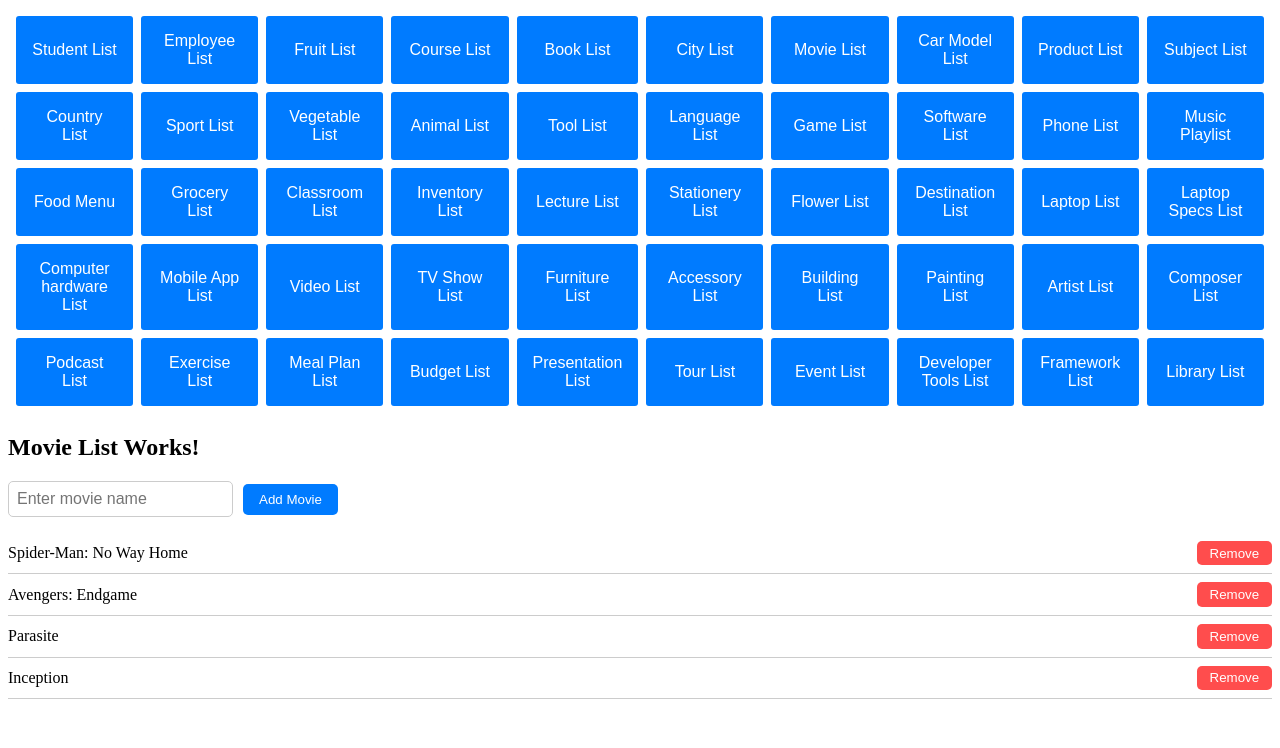
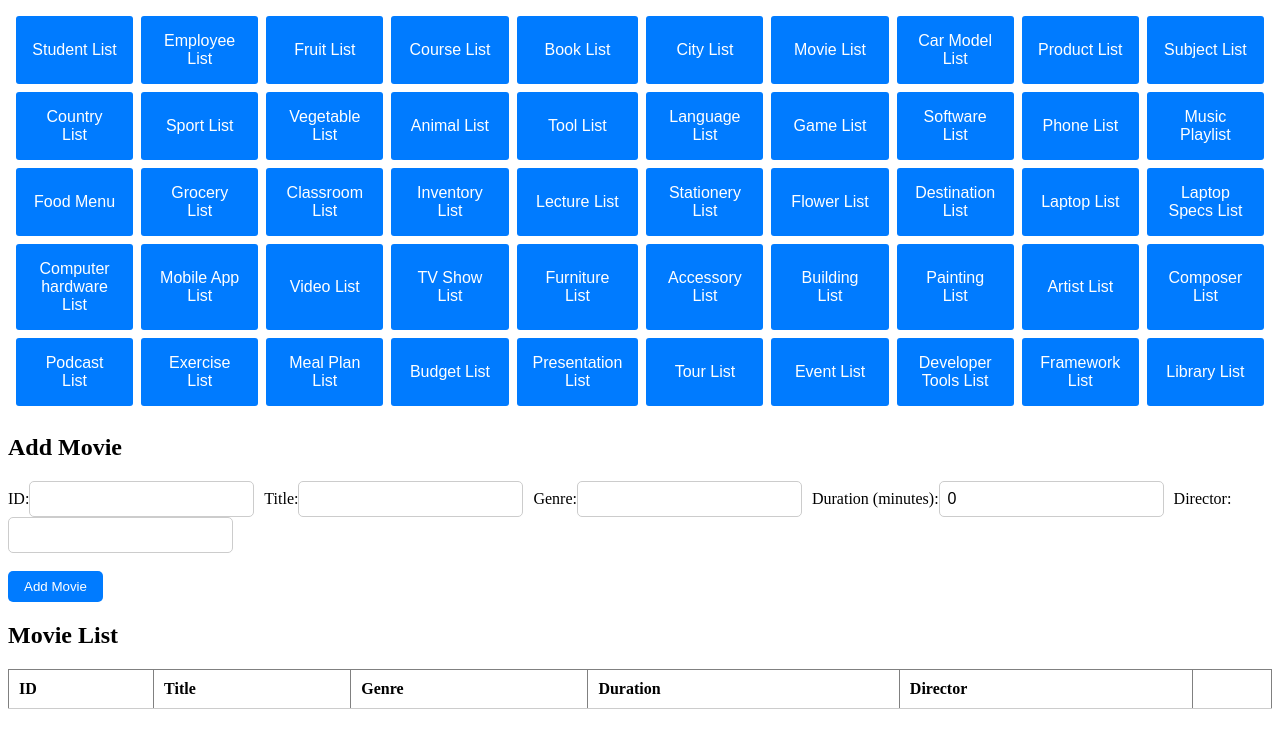
Before and after one commit to RodelDecio/AngularTSDataStructures, an Angular app: page /movielist in a window 1280 px wide. Shown: the top 748 px of the page. Built offline with nearby package versions, Linux system fonts and the light colour scheme.

Commit message:
#7movielistservices

```diff
--- a/src/app/app.routes.ts
+++ b/src/app/app.routes.ts
@@ -6,6 +6,7 @@ import {FruitListComponent} from "./components/fruitlist/fruitlist.component";
 import {CourselistComponent} from "./components/courselist/courselist.component";
 import {BookListComponent} from "./components/booklist/booklist.component";
 import {CityListComponent} from "./components/citylist/citylist.component";
+import {MovieListComponent} from "./components/movielist/movielist.component";
 
 export const routes: Routes = [
   {
@@ -38,6 +39,11 @@ export const routes: Routes = [
     component: CityListComponent,
     path: 'citylist',
   },
+  {
+    title: 'Movie List',
+    component: MovieListComponent,
+    path: 'movielist',
+  },
 ];
 @NgModule({
   imports: [RouterModule.forRoot(routes)],
--- a/src/app/components/movielist/movielist.component.css
+++ b/src/app/components/movielist/movielist.component.css
@@ -1,5 +1,9 @@
+.movie-form {
+  margin-bottom: 20px;
+}
 
-input[type="text"] {
+input[type="text"],
+input[type="number"] {
   padding: 0.5rem;
   margin-right: 10px;
   border: 1px solid #ccc;
@@ -24,36 +28,22 @@ button.btn-primary:hover {
   background-color: #0056b3;
 }
 
-ul {
-  list-style: none;
-  padding: 0;
+table {
+  width: 100%;
+  border-collapse: collapse;
 }
 
-li {
-  display: flex;
-  justify-content: space-between;
-  align-items: center;
-  padding: 0.5rem 0;
+td, th {
+  padding: 10px;
+  text-align: left;
   border-bottom: 1px solid #ccc;
 }
 
-li button {
+.remove-btn {
   background-color: #ff4d4d;
   color: white;
-  padding: 0.3rem 0.8rem;
 }
 
-li button:hover {
+.remove-btn:hover {
   background-color: #e60000;
 }
-
-@media (max-width: 768px) {
-  input[type="text"] {
-    width: 100%;
-    margin-bottom: 10px;
-  }
-
-  button.btn-primary {
-    width: 100%;
-  }
-}
--- a/src/app/components/movielist/movielist.component.html
+++ b/src/app/components/movielist/movielist.component.html
@@ -1,13 +1,49 @@
-<div>
-  <h2>Movie List Works!</h2>
+<div class="movie-form">
+  <h2>Add Movie</h2>
+  <form (submit)="addMovie()">
+    <label for="id">ID:</label>
+    <input type="text" id="id" [(ngModel)]="id" name="id" required />
 
-  <input type="text" [(ngModel)]="movie" placeholder="Enter movie name" />
-  <button class="btn btn-primary" (click)="addMovie()">Add Movie</button>
+    <label for="title">Title:</label>
+    <input type="text" id="title" [(ngModel)]="title" name="title" required />
 
-  <ul>
-    <li *ngFor="let movie of movieList; let i = index">
-      {{ movie }}
-      <button (click)="removeMovie(i)">Remove</button>
-    </li>
-  </ul>
+    <label for="genre">Genre:</label>
+    <input type="text" id="genre" [(ngModel)]="genre" name="genre" required />
+
+    <label for="duration">Duration (minutes):</label>
+    <input type="number" id="duration" [(ngModel)]="duration" name="duration" required />
+
+    <label for="director">Director:</label>
+    <input type="text" id="director" [(ngModel)]="director" name="director" required /><br><br>
+
+    <button type="submit" class="btn btn-primary">Add Movie</button>
+  </form>
 </div>
+
+<div class="movie-list">
+  <h2>Movie List</h2>
+  <table border="1">
+    <thead>
+    <tr>
+      <th>ID</th>
+      <th>Title</th>
+      <th>Genre</th>
+      <th>Duration</th>
+      <th>Director</th>
+      <th></th>
+    </tr>
+    </thead>
+    <tbody>
+    <tr *ngFor="let movie of movies; let i = index">
+      <td>{{ movie.id }}</td>
+      <td>{{ movie.title }}</td>
+      <td>{{ movie.genre }}</td>
+      <td>{{ movie.duration }}</td>
+      <td>{{ movie.director }}</td>
+      <td>
+        <button (click)="removeMovie(i)" class="remove-btn">Remove</button>
+      </td>
+    </tr>
+    </tbody>
+  </table>
+</div>
--- a/src/app/components/movielist/movielist.component.ts
+++ b/src/app/components/movielist/movielist.component.ts
@@ -1,4 +1,6 @@
 import { Component } from '@angular/core';
+import { MovieListService } from '../../services/movielist/movielist.service';
+import { Movie } from '../../interface/movie';
 
 @Component({
   selector: 'app-movielist',
@@ -6,18 +8,31 @@ import { Component } from '@angular/core';
   styleUrls: ['./movielist.component.css']
 })
 export class MovieListComponent {
+  movies: Movie[] = [];
+  id: string = '';
+  title: string = '';
+  genre: string = '';
+  duration: number = 0;
+  director: string = '';
 
-  movieList: string[] = ['Spider-Man: No Way Home', 'Avengers: Endgame', 'Parasite', 'Inception'];
-  movie: string = '';
+  constructor(private movieListService: MovieListService) {
+    this.movies = this.movieListService.getMovies();
+  }
 
   addMovie(): void {
-    if (this.movie.trim()) {
-      this.movieList.push(this.movie.trim());
-      this.movie = '';
-    }
+    this.movieListService.addMovie(this.id, this.title, this.genre, this.duration, this.director);
+    this.clearForm();
   }
 
   removeMovie(index: number): void {
-    this.movieList.splice(index, 1);
+    this.movieListService.removeMovie(index);
+  }
+
+  private clearForm(): void {
+    this.id = '';
+    this.title = '';
+    this.genre = '';
+    this.duration = 0;
+    this.director = '';
   }
 }
--- /dev/null
+++ b/src/app/interface/movie.ts
@@ -0,0 +1,7 @@
+export interface Movie {
+  id: string;
+  title: string;
+  genre: string;
+  duration: number;
+  director: string;
+}
--- /dev/null
+++ b/src/app/services/movielist/movielist.service.ts
@@ -0,0 +1,23 @@
+import { Injectable } from '@angular/core';
+import { Movie } from '../../interface/movie';
+
+@Injectable({
+  providedIn: 'root',
+})
+export class MovieListService {
+  private movies: Movie[] = [];
+
+  constructor() {}
+
+  addMovie(id: string, title: string, genre: string, duration: number, director: string): void {
+    this.movies.push({ id, title, genre, duration, director });
+  }
+
+  getMovies(): Movie[] {
+    return this.movies;
+  }
+
+  removeMovie(index: number): void {
+    this.movies.splice(index, 1);
+  }
+}
```
Also changed, not shown: 1 other file (tests, documents, lock files or other folders).
